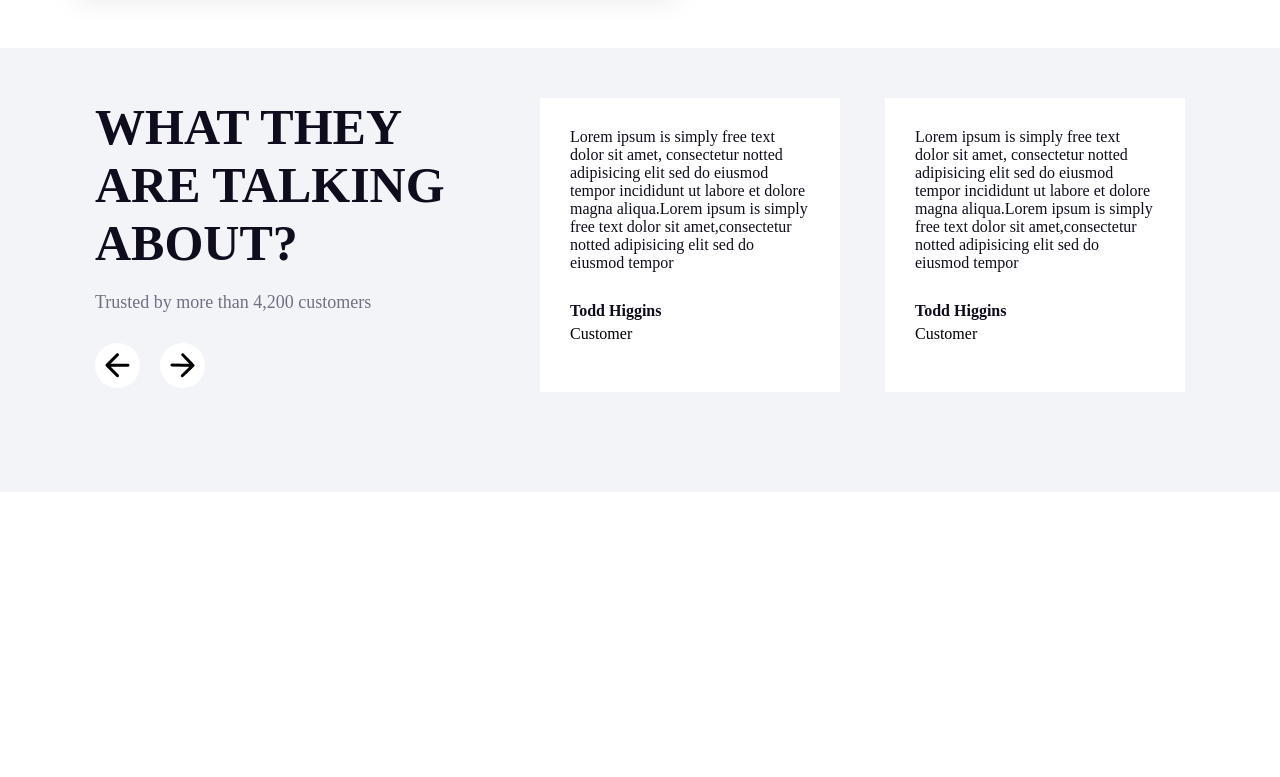
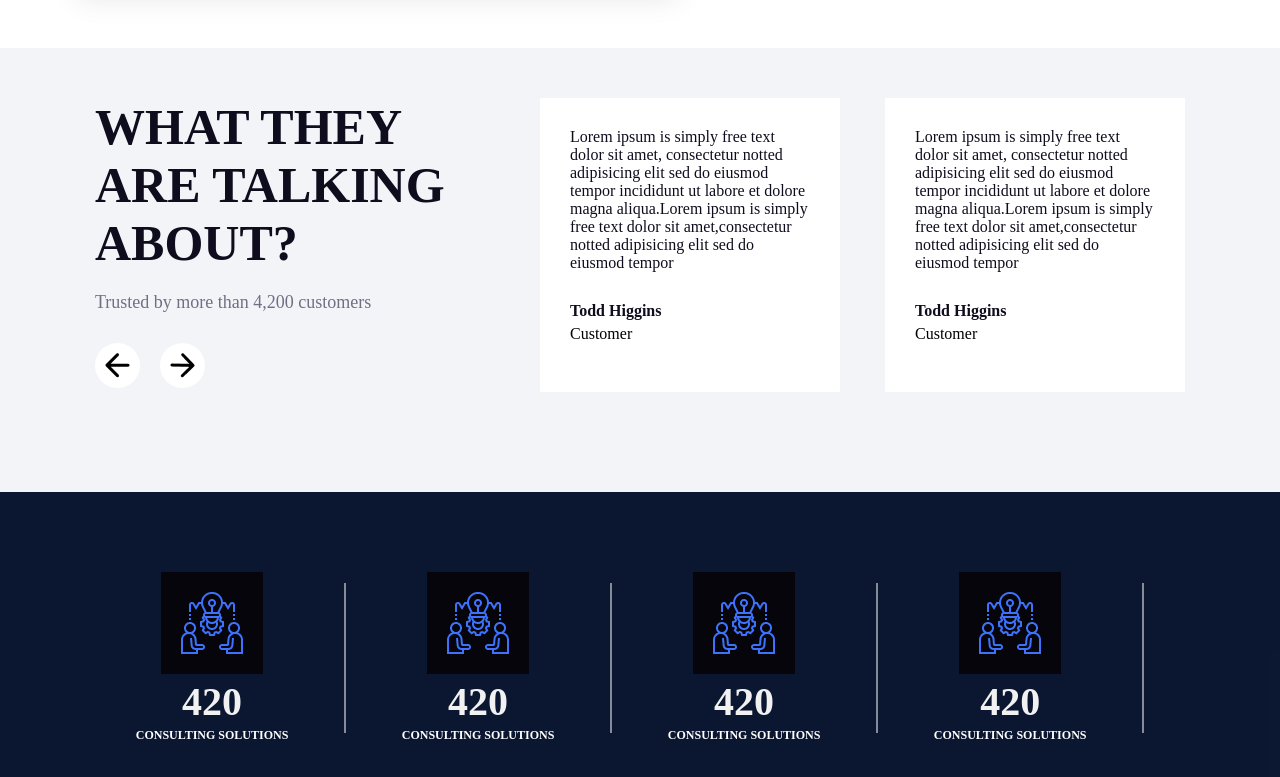
Before and after one commit to Folarh/FastaMoney, a React (Vite) app: page / in a window 1280 px wide. Shown: the part 3415-4192 px from the top of the page. Before the commit the page ends 3907 px from the top, so only its background shows below. Built offline with nearby package versions, Linux system fonts and the light colour scheme.

Commit message:
latest push

```diff
--- /dev/null
+++ b/src/components/solutions/ConsultSolutions.css
@@ -0,0 +1,20 @@
+.consult_solutions {
+  background-color: #07122dfa;
+  color: #fff;
+  padding: 80px;
+  display: flex;
+  align-items: center;
+  justify-content: space-evenly;
+}
+
+@media all and (max-width: 768px) {
+  .consult_solutions {
+    display: flex;
+    flex-direction: column;
+    gap: 30px;
+  }
+
+  .consult_solutions .image {
+    display: none;
+  }
+}
--- /dev/null
+++ b/src/components/solutions/ConsultSolutions.jsx
@@ -0,0 +1,27 @@
+import ConsultSolutionsCard from "./ConsultSolutionsCard";
+
+//assets
+import Line from "../../assets/Line.png";
+
+//style
+import "./ConsultSolutions.css";
+
+const ConsultSolutions = () => {
+  return (
+    <div className="consult_solutions">
+      <ConsultSolutionsCard />
+      <img className="image" src={Line} alt="line" />
+
+      <ConsultSolutionsCard />
+      <img className="image" src={Line} alt="line" />
+
+      <ConsultSolutionsCard />
+      <img className="image" src={Line} alt="line" />
+
+      <ConsultSolutionsCard />
+      <img className="image" src={Line} alt="line" />
+    </div>
+  );
+};
+
+export default ConsultSolutions;
--- /dev/null
+++ b/src/components/solutions/ConsultSolutionsCard.css
@@ -0,0 +1,18 @@
+.ConsultSolutions_Card {
+  text-align: center;
+}
+
+.ConsultSolutions_Card img {
+  background-color: #06050c;
+  padding: 20px;
+}
+
+.ConsultSolutions_Card p {
+  font-size: 40px;
+  font-weight: 700;
+}
+
+.ConsultSolutions_Card span {
+  font-size: 12px;
+  font-weight: 600;
+}
--- /dev/null
+++ b/src/components/solutions/ConsultSolutionsCard.jsx
@@ -0,0 +1,17 @@
+//assets
+import Brainstorm from "../../assets/brainstorming.png";
+
+//style
+import "./ConsultSolutionsCard.css";
+
+const ConsultSolutionsCard = () => {
+  return (
+    <div className="ConsultSolutions_Card">
+      <img src={Brainstorm} alt="brainstorming" />
+      <p>420</p>
+      <span>CONSULTING SOLUTIONS</span>
+    </div>
+  );
+};
+
+export default ConsultSolutionsCard;
--- a/src/pages/layout/Layout.jsx
+++ b/src/pages/layout/Layout.jsx
@@ -6,6 +6,7 @@ import Studies from "../../components/studies/Studies";
 import Business from "../../components/business/Business";
 import Faq from "../../components/faq/Faq";
 import Comments from "../../components/comments/Comments";
+import ConsultSolutions from "../../components/solutions/ConsultSolutions";
 
 const Layout = () => {
   return (
@@ -17,6 +18,7 @@ const Layout = () => {
       <Business />
       <Faq />
       <Comments />
+      <ConsultSolutions />
     </div>
   );
 };
```
Also changed, not shown: src/assets/brainstorming.png (added).
